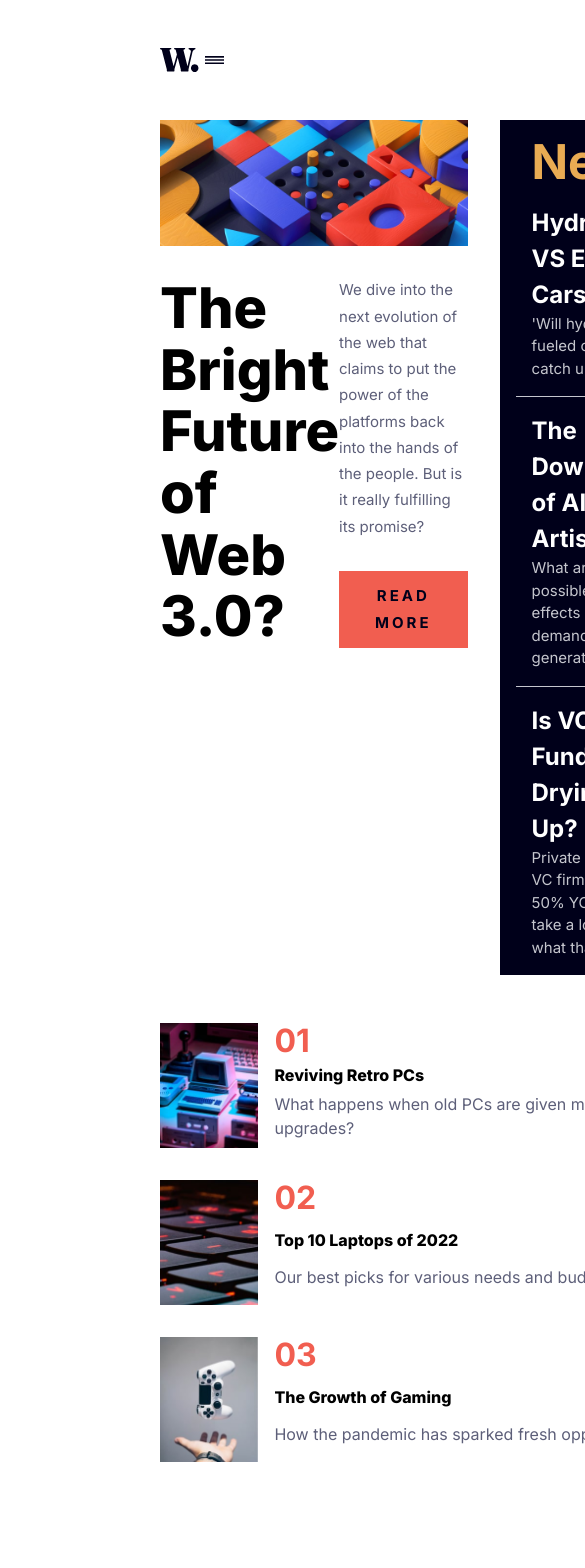
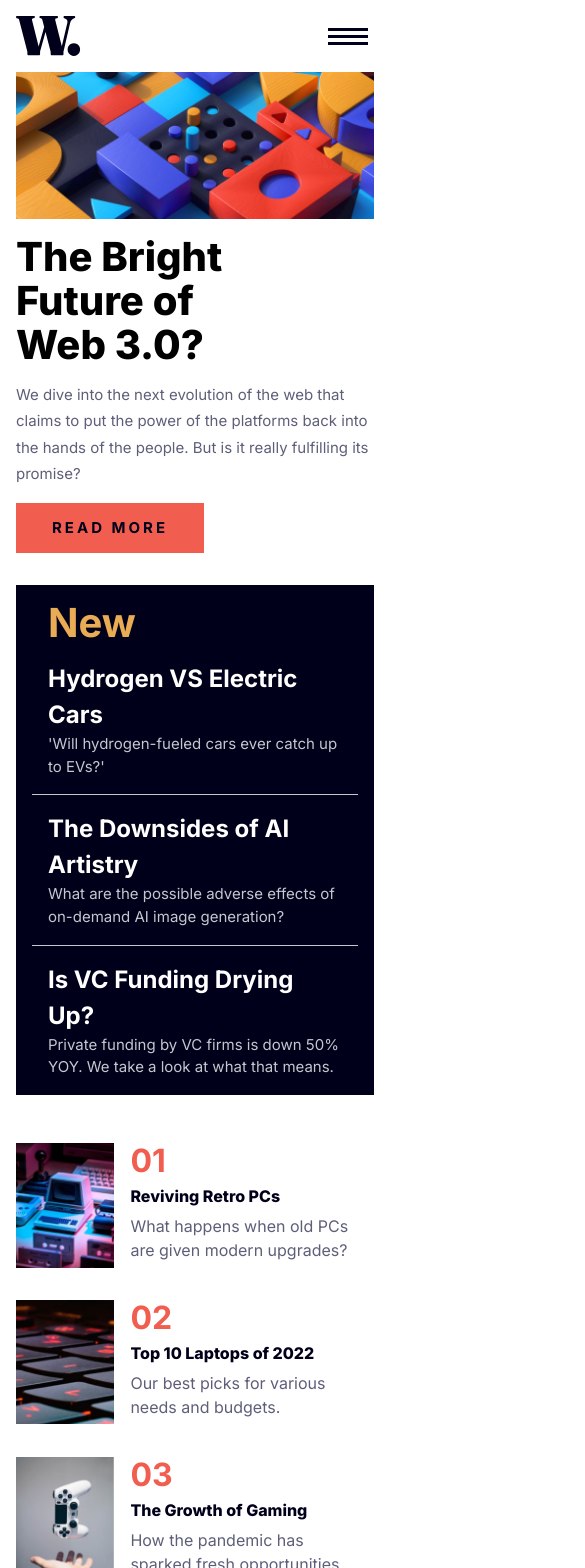
Before and after one commit to Chris-Wagg-Frontend-Mentor-Projects/news-homepage, a Next.js app: page / in a window 390 px wide. Shown: the top 1568 px of the page, 585 px wide, since content can reach past the window. Before the commit the page ends 1494 px from the top, so only its background shows below. Built offline with nearby package versions, Linux system fonts and the light colour scheme.

Commit message:
mobile sizings added

```diff
--- a/src/app/components/ArticleCard.jsx
+++ b/src/app/components/ArticleCard.jsx
@@ -1,3 +1,5 @@
+import Link from 'next/link'
+
 export default function ArticleCard(props) {
 	const { articleImage, articleAlt, articleNumber, title, text } = props
 	return (
@@ -9,7 +11,9 @@ export default function ArticleCard(props) {
 			/>
 			<div className='article-card__text-container'>
 				<h2 className='article-card__number'>{articleNumber}</h2>
-				<h3 className='article-card__title'>{title}</h3>
+				<Link href='/' className='article-card__title'>
+					{title}
+				</Link>
 				<p className='article-card__text'>{text}</p>
 			</div>
 		</article>
--- a/src/app/globals.css
+++ b/src/app/globals.css
@@ -88,6 +88,7 @@ html {
 	--clr-dark-gray-blue: hsl(236, 13%, 42%);
 	--clr-very-dark-blue: hsl(240, 100%, 5%);
 	--fs-paragraph: 0.938rem;
+	--fs-title: 3rem;
 	--fw-light: 400;
 	--fw-med: 700;
 	--fw-bold: 800;
@@ -97,9 +98,11 @@ html {
 .body-container {
 	display: grid;
 
-	grid-template-columns: 10rem [main-start] 2fr [main-end aside-start] 1fr [aside-end] 10rem;
+	grid-template-columns: var(--margin-border) [main-start] 2fr [main-end aside-start] 1fr [aside-end] var(
+			--margin-border
+		);
 
-	grid-template-rows: [section-one-start]auto[section-one-end section-two-start]auto[section-two-end];
+	grid-template-rows: [section-one-start]auto[section-one-end section-two-start]auto[section-two-end section-three-start] auto [section-three-end];
 }
 
 /* utility classes */
@@ -205,9 +208,6 @@ html {
 
 /* main article */
 
-.main-article {
-}
-
 .main-article__image {
 	padding-right: 2rem;
 }
@@ -217,10 +217,11 @@ html {
 	grid-template-columns: 1fr 1fr;
 }
 .main-article__headline {
-	font-weight: 800;
-	font-size: 3.5rem;
+	font-weight: var(--fw-bold);
+	font-size: var(--fs-title);
 	margin-top: 2rem;
-	max-width: 10ch;
+	max-width: 15ch;
+	padding-right: 1rem;
 }
 .main-article__descrpition {
 	font-size: var(--fs-paragraph);
@@ -261,7 +262,7 @@ html {
 .aside__title {
 	color: var(--clr-soft-orange);
 	font-weight: var(--fw-med);
-	font-size: 3rem;
+	font-size: var(--fs-title);
 	align-self: center;
 	margin-top: 1rem;
 	margin-left: 1rem;
@@ -331,6 +332,13 @@ html {
 .article-card__title {
 	font-size: 1rem;
 	font-weight: var(--fw-bold);
+	text-decoration: none;
+	color: var(--clr-very-dark-blue);
+	transition: color 0.15s ease-in-out;
+}
+
+.article-card__title:hover {
+	color: var(--clr-red);
 }
 
 .article-card__text {
@@ -340,13 +348,71 @@ html {
 
 /* media queries */
 
-@media (max-width: 800px) {
+@media (max-width: 900px) {
+	:root {
+		--margin-border: 2rem;
+	}
 	.nav-bar__button--desktop {
 		display: none;
 	}
 
 	.hamburger-btn {
 		display: block;
+	}
+}
+
+@media (max-width: 650px) {
+	.aside-container {
+		margin-top: 2rem;
+	}
+
+	.main-article__image {
+		padding-right: 0;
+	}
+
+	.main-article__descrpition {
+		padding-right: 0;
+		margin-top: 0;
+	}
+
+	.main-article-wrapper {
+		display: grid;
+		grid-template-columns: auto;
+	}
+
+	.read-more-button {
+		margin-top: 1rem;
+	}
+
+	.header {
+		margin: 1rem var(--margin-border);
+	}
+
+	.main-article {
+		grid-column: main-start / aside-end;
+		grid-row: section-one-start / section-one-end;
+	}
+
+	.aside-container {
+		grid-column: main-start / aside-end;
+		grid-row: section-two-start / section-two-end;
+	}
+
+	.articles-container {
+		grid-column: main-start / aside-end;
+		grid-row: section-three-start / section-three-end;
+	}
+}
+
+@media (max-width: 425px) {
+	:root {
+		--margin-border: 1rem;
+		--fs-title: 2.5rem;
+	}
+
+	.main-article__headline {
+		margin-top: 1rem;
+		max-width: none;
 	}
 }
 
```
